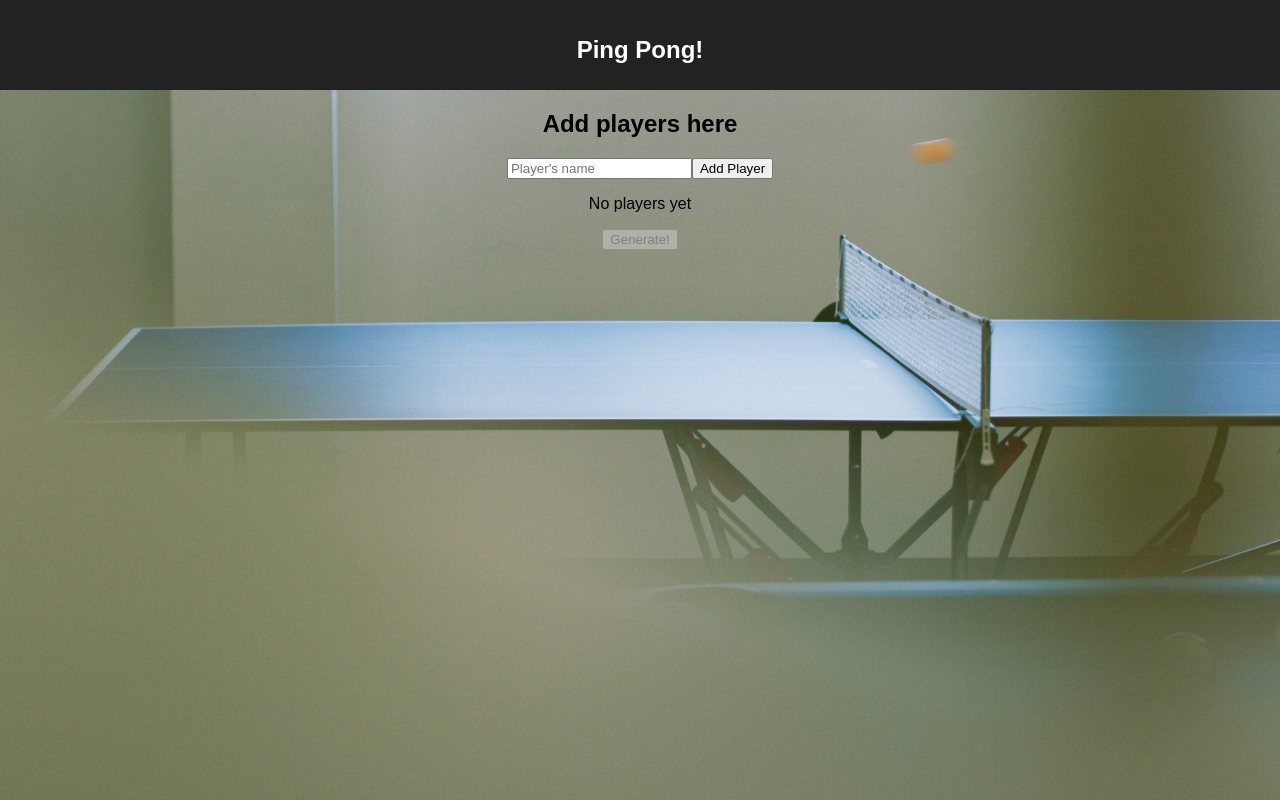
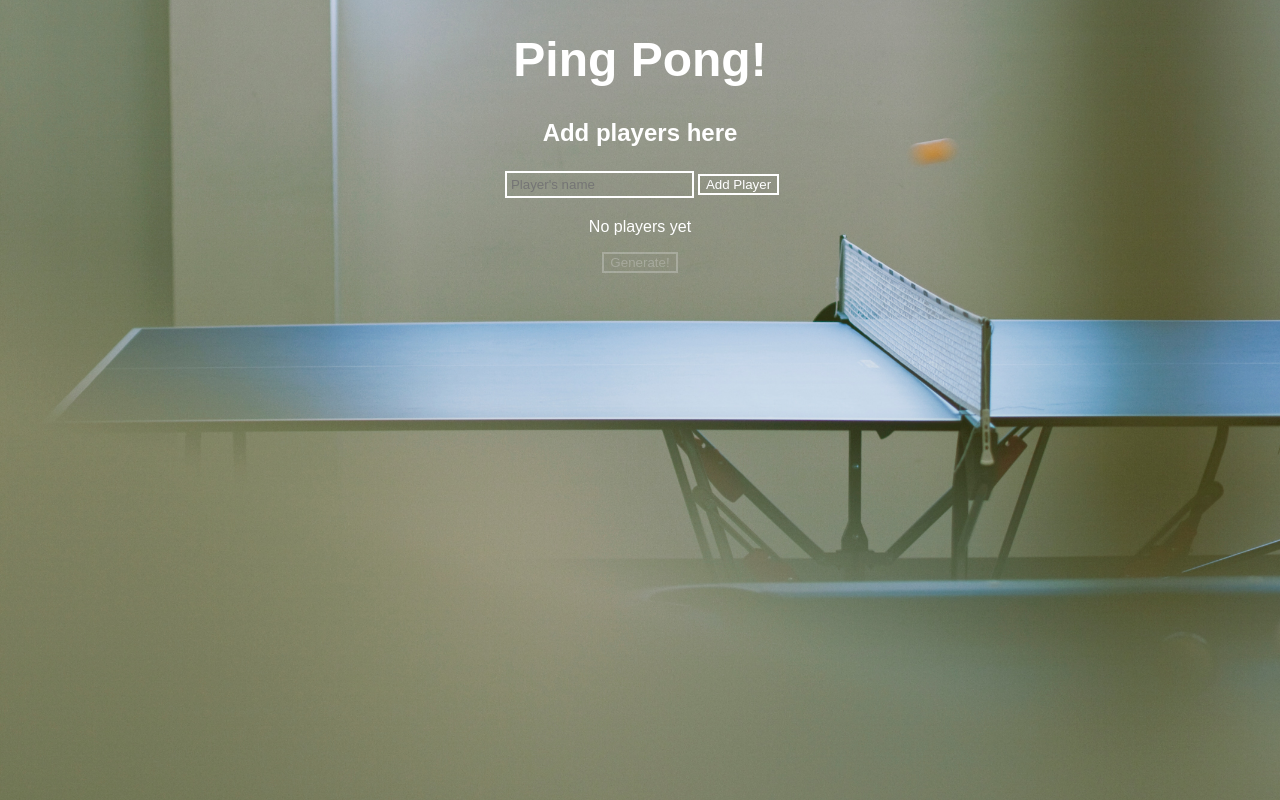
Before and after one commit to j-meech/Ping-pong-tournament-app, a React (Create React App) app: page / in a window 1280 px wide. Built offline with nearby package versions, Linux system fonts and the light colour scheme.

Commit message:
tournament display grid

```diff
--- a/src/App.css
+++ b/src/App.css
@@ -3,12 +3,34 @@
 }
 
 .App-header {
-  background-color: #222;
-  height: 50px;
-  padding: 20px;
   color: white;
 }
 
 .App-title {
-  font-size: 1.5em;
+  font-size: 3em;
 }
+
+.btn {
+	color: #fff;
+	background-color: transparent;
+	border: solid 2px #fff;
+}
+
+.btn-disabled {
+	color: hsla(0, 0%, 90%, 0.3);
+	border-color: hsla(0, 0%, 90%, 0.3);
+}
+
+input {
+	color: #fff;
+	background-color: transparent;
+	border: solid 2px #fff;
+	padding: 4px;
+	margin: 4px;
+}
+
+ul {
+	list-style-type: none;
+	margin: 0px;
+	padding: 0px;
+}
--- a/src/components/AddPlayers.js
+++ b/src/components/AddPlayers.js
@@ -24,11 +24,12 @@ export class AddPlayers extends Component {
 
 	render() {
 		const { disabled } = this.props;
+		const buttonClassName = disabled ? "btn btn-disabled" : "btn";
 
 		return (
 			<form onSubmit={ this.submit } disabled={disabled}>
         		<input onChange={ this.update } value={ this.state.value } type="text" placeholder="Player's name" disabled={this.props.disabled}/>
-        		<Button className="btn" buttonName="Add Player" disabled={disabled}/>
+        		<Button className={buttonClassName} buttonName="Add Player" disabled={disabled}/>
       		</form>
 		);
 	}
--- a/src/components/Generator.js
+++ b/src/components/Generator.js
@@ -21,20 +21,21 @@ export class Generator extends Component {
 
 	render() {
 	    const { players } = this.props;
-	    const disabled = players.size < 4;
+	    const disabled = players.size < 8;
+	    const buttonClassName = disabled ? "btn btn-disabled" : "btn";
 
 		return (
 			<div>
 				{
-					this.state.generated ?
-					<TournamentViewer players={ players }/>
-					:
+					!this.state.generated ?
 					<div>
 						<h2>Add players here</h2>
 						<AddPlayers onSubmit={this.props.onSubmit} disabled={!disabled}/>
 						<ListPlayers players={ players }/>
-						<Button className="btn" onClick={this.isGenerated} buttonName="Generate!" disabled={ disabled }/>
+						<Button className={buttonClassName} onClick={this.isGenerated} buttonName="Generate!" disabled={ disabled }/>
 					</div>
+					:
+					<TournamentViewer players={ players }/>
 				}
 			</div>
 		);
--- /dev/null
+++ b/src/components/TournamentViewer.css
@@ -0,0 +1,89 @@
+
+.grid-container {
+	margin-top: 15vh;
+	height: 70vh;
+	width: 90vw;
+	background-color: #000;
+	border-radius: 2rem;
+	margin: auto;
+}
+
+ul.tournament-grid {
+	display: grid;
+	grid-template-columns: repeat(16, 1fr);
+	grid-template-rows: repeat(8, 40px);
+}
+
+li.tournament-player {
+	font-size: 1.5rem;
+	margin: auto;
+	grid-column-end: span 2;
+	grid-row-end: span 2;
+}
+
+li.path-u {
+	grid-column-end: span 2;
+	grid-row-end: span 1;
+	border-bottom: solid 6px #fff;
+	border-left: solid 6px #fff;
+	border-right: solid 6px #fff;
+	grid-row-start: 3;
+}
+
+li.path-u.one {
+	grid-column-start: 2;
+}
+
+li.path-u.two {
+	grid-column-start: 6;
+}
+
+li.path-u.three {
+	grid-column-start: 10;
+}
+
+li.path-u.four {
+	grid-column-start: 14;
+}
+
+li.path-i {
+	border-right: solid 3px #fff;
+	grid-row-start: 4;
+}
+
+li.path-i.one {
+	grid-column-start: 2;
+}
+
+li.path-i.two {
+	grid-column-start: 6;
+}
+
+li.path-i.three {
+	grid-column-start: 10;
+}
+
+li.path-i.four {
+	grid-column-start: 14;
+}
+
+li.path-l {
+	border-left: solid 3px #fff;
+	grid-row-start: 4;
+}
+
+li.path-l.one {
+	grid-column-start: 3;
+}
+
+li.path-l.two {
+	grid-column-start: 7;
+}
+
+li.path-l.three {
+	grid-column-start: 11;
+}
+
+li.path-l.four {
+	grid-column-start: 15;
+}
--- a/src/components/TournamentViewer.js
+++ b/src/components/TournamentViewer.js
@@ -1,18 +1,32 @@
 import React, { Component } from 'react';
+import './TournamentViewer.css';
 
 export class TournamentViewer extends Component {
 	render() {
 		const { players } = this.props;
 		const shuffledPlayers = players.sortBy(Math.random);
 		return (
-
+			<div className="grid-container">
 				<ul className="tournament-grid">
 					{ shuffledPlayers.map((player, index) =>
-					<li key={index}>
+						<li key={index} className="tournament-player">
 							{player}
 						</li>
 					)}
+					<li className="path-u one"></li>
+					<li className="path-u two"></li>
+					<li className="path-u three"></li>
+					<li className="path-u four"></li>
+					<li className="path-i one"></li>
+					<li className="path-i two"></li>
+					<li className="path-i three"></li>
+					<li className="path-i four"></li>
+					<li className="path-l one"></li>
+					<li className="path-l two"></li>
+					<li className="path-l three"></li>
+					<li className="path-l four"></li>
 				</ul>
+			</div>
 		);
 	}
 }
--- a/src/index.css
+++ b/src/index.css
@@ -1,3 +1,7 @@
+* {
+	box-sizing: border-box;
+}
+
 html {
   background: url(./ping-pong.jpg) no-repeat center center fixed;
   -webkit-background-size: cover;
@@ -10,4 +14,5 @@ body {
   margin: 0;
   padding: 0;
   font-family: sans-serif;
+  color: #fff;
 }
```
Lines whose indentation alone changed are shown as unchanged.
